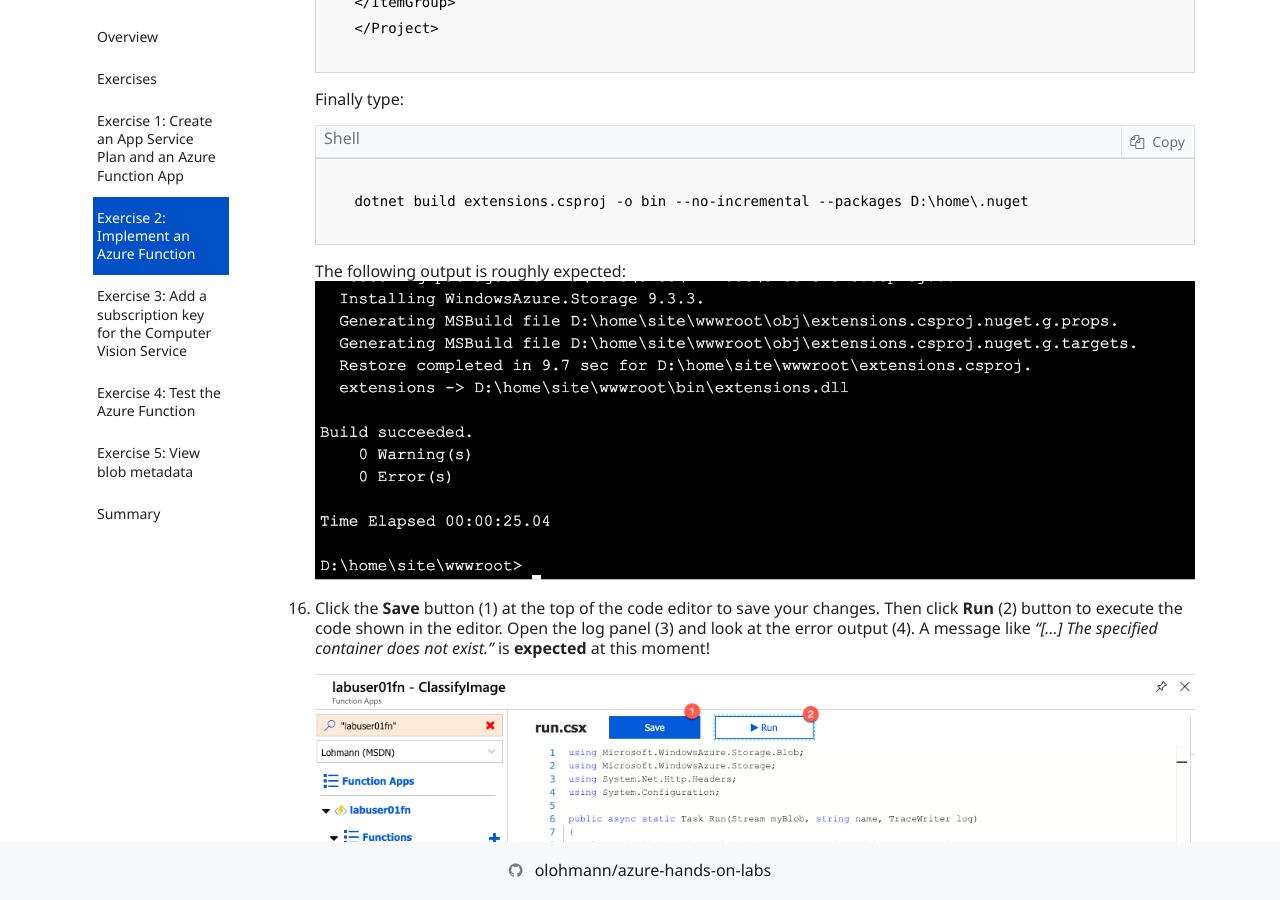
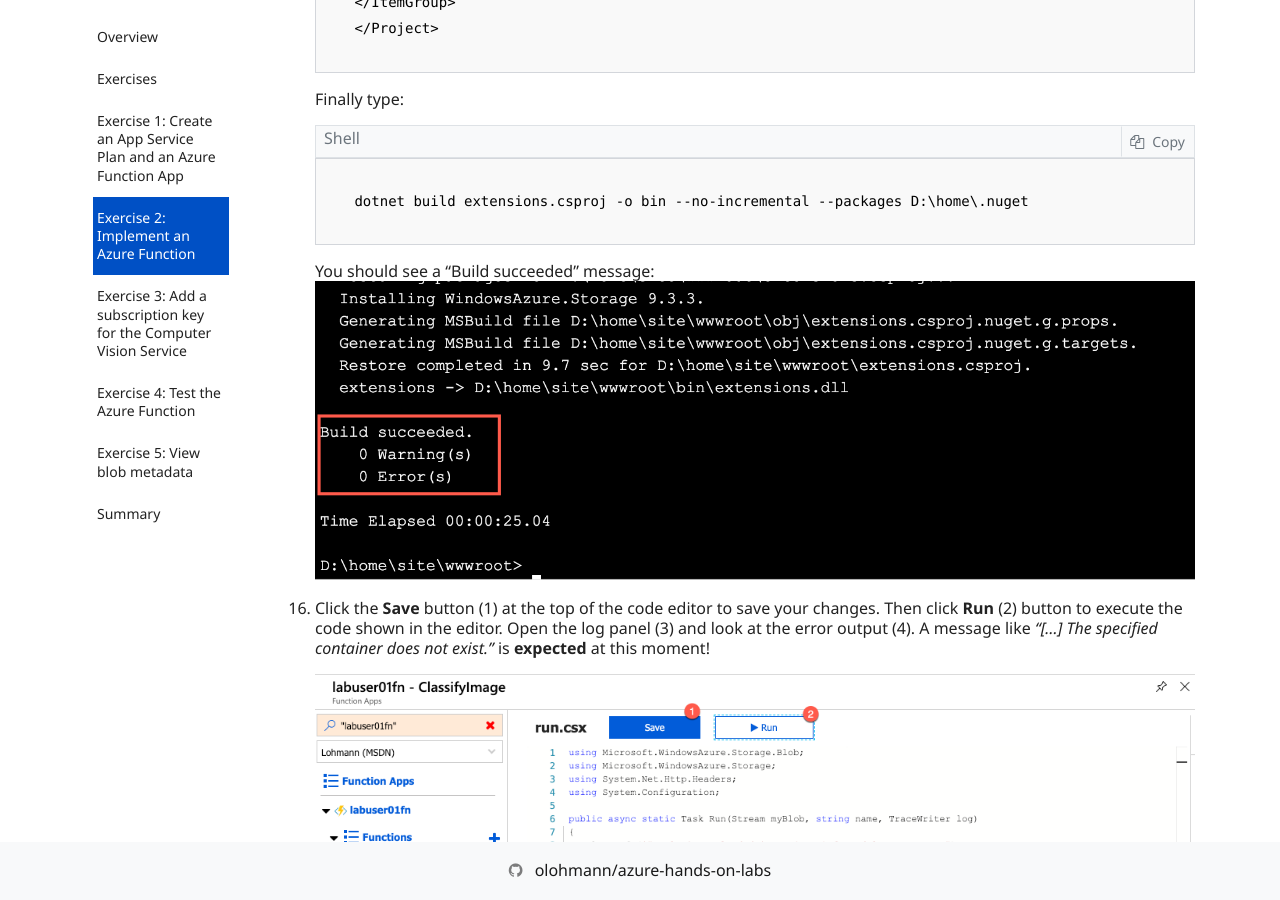
Before and after one commit to olohmann/azure-hands-on-labs, a Jekyll site: the page built from labs/01_serverless/serverless.md, in a window 1280 px wide and 900 px high, scrolled down 23783 px. Built offline with Jekyll 4.4.1, drawn with Linux system fonts in a browser that asks for light colours; nearby versions of some CDN libraries; our own code applies the rules of GitHub Pages for plain Markdown files; comment, search, counter and statistics services are not loaded.

Commit message:
Build succeeded

````diff
--- a/labs/01_serverless/serverless.md
+++ b/labs/01_serverless/serverless.md
@@ -354,7 +354,7 @@ Once you have created an Azure Function App, you can add Azure Functions to it.
     dotnet build extensions.csproj -o bin --no-incremental --packages D:\home\.nuget
     ```
 
-    The following output is roughly expected:
+    You should see a "Build succeeded" message:
     ![dotnet console](./media/dotnet-output.png)
 
 1. Click the **Save** button (1) at the top of the code editor to save your changes. Then click **Run** (2) button to execute the code shown in the editor. Open the log panel (3) and look at the error output (4). A message like *"[...] The specified container does not exist."* is **expected** at this moment!
````
Also changed, not shown: labs/01_serverless/media/dotnet-output.png.
